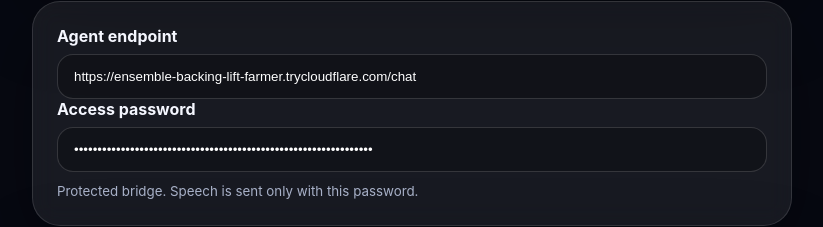
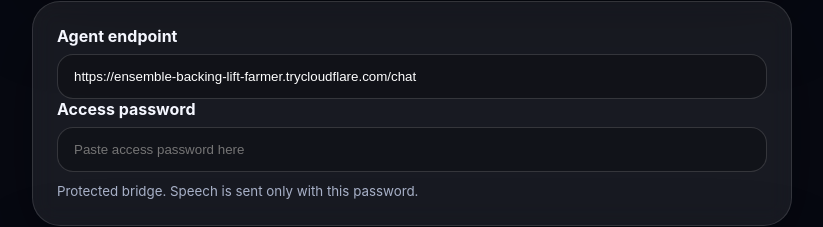
Before and after one commit to temp3all/hands-free-voice-chat, a plain HTML site: page index.html in a window 1280 px wide. Shown: the part 557-784 px from the top of the page, without its empty margins (228-1051 px from the left). Drawn offline with Linux system fonts and the light colour scheme.

Commit message:
Do not prefill access password

```diff
--- a/index.html
+++ b/index.html
@@ -24,7 +24,7 @@
       </label>
       <label>
         Access password
-        <input id="password" type="password" placeholder="Required" value="PYq-oLGBV~q9R(3yfnuK]5zd231}_iy:biNwy}RPY{ICK.z6u9]]S9xE!x79F67(" />
+        <input id="password" type="password" placeholder="Paste access password here" />
       </label>
       <small>
         Protected bridge. Speech is sent only with this password.
```
